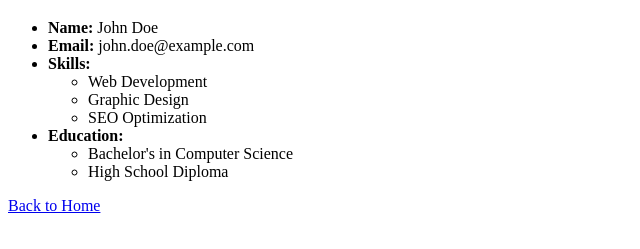
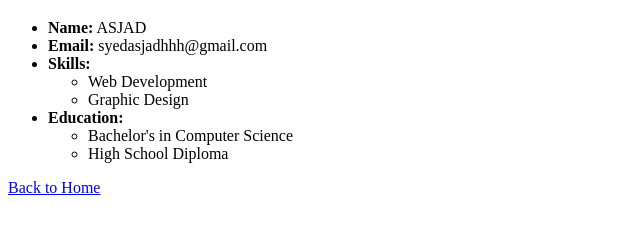
Before and after one commit to asjadhhh/link-pages, a plain HTML site: page cv.html in a window 1280 px wide. Shown: the part 61-310 px from the top of the page, without its empty margins (0-640 px from the left). Drawn offline with Linux system fonts and the light colour scheme.

Commit message:
Update cv.html

```diff
--- a/cv.html
+++ b/cv.html
@@ -8,13 +8,12 @@
 <body>
     <h1>Curriculum Vitae</h1>
     <ul>
-        <li><strong>Name:</strong> John Doe</li>
-        <li><strong>Email:</strong> john.doe@example.com</li>
+        <li><strong>Name:</strong> ASJAD</li>
+        <li><strong>Email:</strong> syedasjadhhh@gmail.com</li>
         <li><strong>Skills:</strong>
             <ul>
                 <li>Web Development</li>
                 <li>Graphic Design</li>
-                <li>SEO Optimization</li>
             </ul>
         </li>
         <li><strong>Education:</strong>
```
